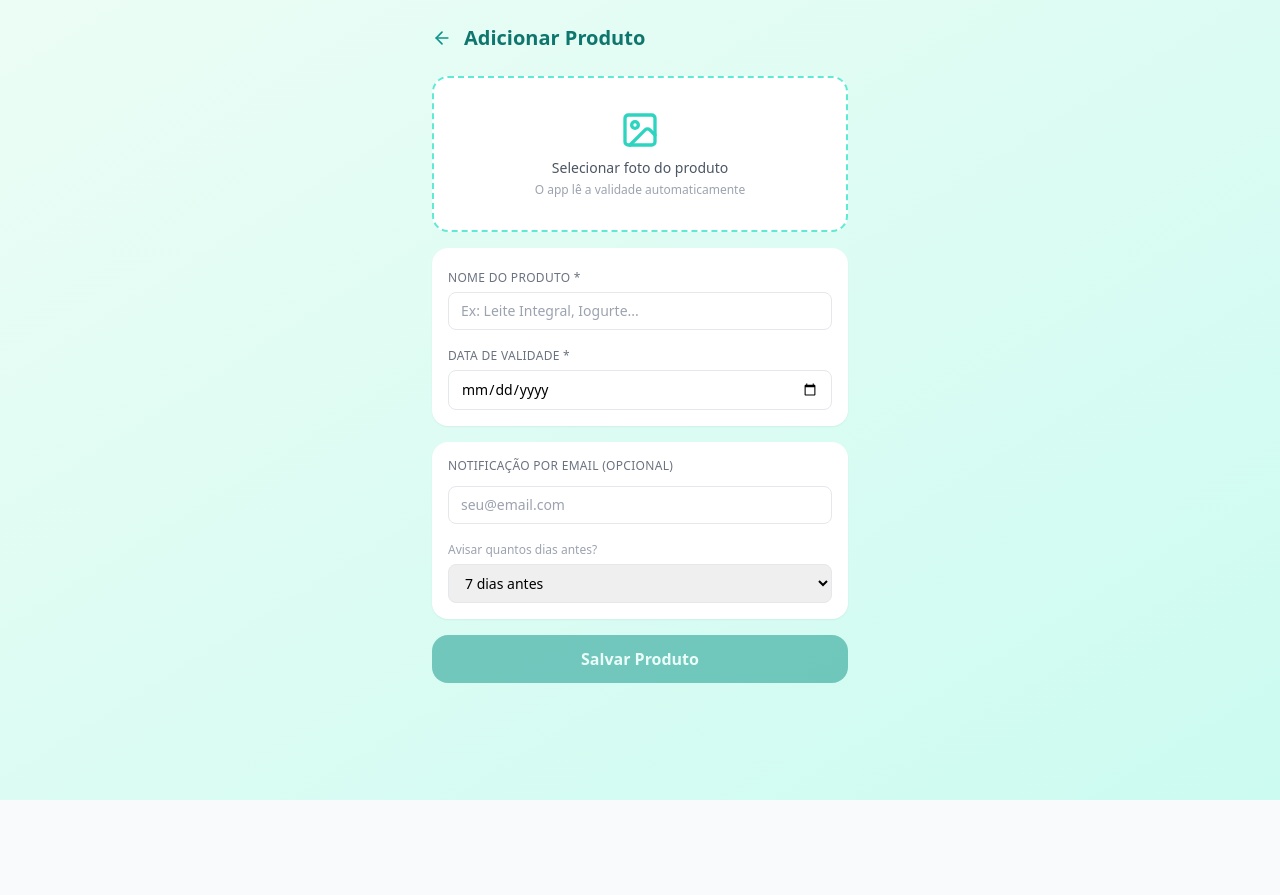
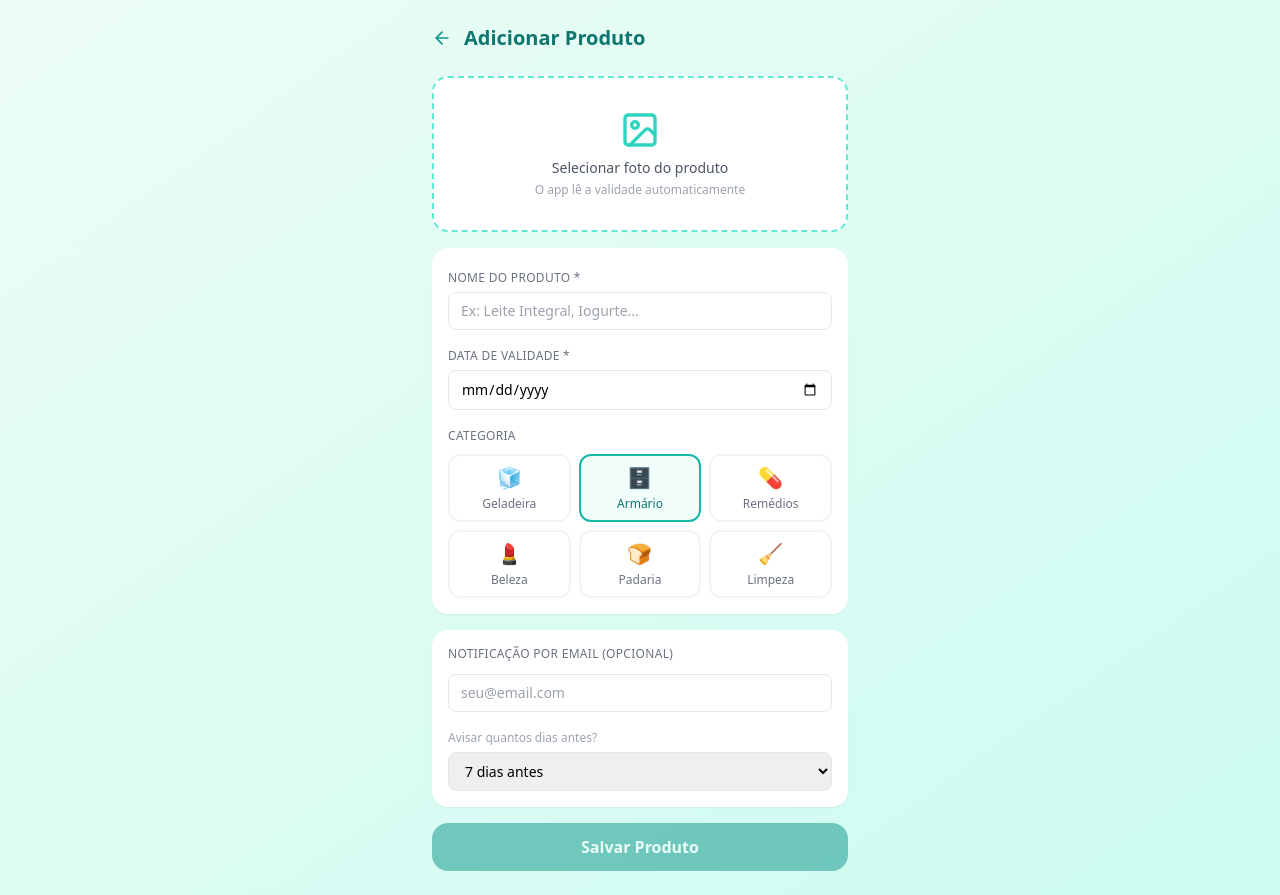
Before and after one commit to ataircarvalhosjc/venceai, a Next.js app: page /adicionar in a window 1280 px wide. Before the commit the page ends 800 px from the top, so only its background shows below. Built offline with nearby package versions, Linux system fonts and the light colour scheme; no server answers.

Commit message:
feat: add categories with emoji and recipe suggestions for expiring products

```diff
--- a/app/adicionar/page.tsx
+++ b/app/adicionar/page.tsx
@@ -6,6 +6,15 @@ import { ImageIcon, X, Loader2, ArrowLeft } from "lucide-react";
 import Link from "next/link";
 import { supabaseBrowser } from "@/lib/supabase-browser";
 
+const CATEGORIAS = [
+  { nome: "Geladeira", emoji: "🧊" },
+  { nome: "Armário", emoji: "🗄️" },
+  { nome: "Remédios", emoji: "💊" },
+  { nome: "Beleza", emoji: "💄" },
+  { nome: "Padaria", emoji: "🍞" },
+  { nome: "Limpeza", emoji: "🧹" },
+];
+
 export default function Adicionar() {
   const router = useRouter();
   const fileRef = useRef<HTMLInputElement>(null);
@@ -13,6 +22,7 @@ export default function Adicionar() {
   const [base64, setBase64] = useState<string | null>(null);
   const [nome, setNome] = useState("");
   const [validade, setValidade] = useState("");
+  const [categoria, setCategoria] = useState("Armário");
   const [email, setEmail] = useState("");
   const [diasAviso, setDiasAviso] = useState("7");
   const [loading, setLoading] = useState(false);
@@ -25,8 +35,6 @@ export default function Adicionar() {
       setPreview(dataUrl);
       const b64 = dataUrl.split(",")[1];
       setBase64(b64);
-
-      // Analisa automaticamente
       setAnalisando(true);
       try {
         const res = await fetch("/api/analisar", {
@@ -55,6 +63,7 @@ export default function Adicionar() {
         imageBase64: base64,
         nomeManual: nome,
         validadeManual: validade,
+        categoria,
         emailNotificacao: email || null,
         diasAviso: parseInt(diasAviso),
       }),
@@ -124,6 +133,26 @@ export default function Adicionar() {
                 className="w-full mt-1 px-3 py-2 border border-gray-200 rounded-lg text-sm focus:outline-none focus:ring-2 focus:ring-teal-400"
               />
             </div>
+            <div>
+              <label className="text-xs font-medium text-gray-500 uppercase tracking-wide">Categoria</label>
+              <div className="grid grid-cols-3 gap-2 mt-2">
+                {CATEGORIAS.map((cat) => (
+                  <button
+                    key={cat.nome}
+                    type="button"
+                    onClick={() => setCategoria(cat.nome)}
+                    className={`flex flex-col items-center py-2 px-1 rounded-xl border-2 text-xs font-medium transition-all ${
+                      categoria === cat.nome
+                        ? "border-teal-500 bg-teal-50 text-teal-700"
+                        : "border-gray-100 bg-white text-gray-500 hover:border-teal-200"
+                    }`}
+                  >
+                    <span className="text-xl mb-1">{cat.emoji}</span>
+                    {cat.nome}
+                  </button>
+                ))}
+              </div>
+            </div>
           </div>
 
           {/* Notificação */}
--- a/app/api/produtos/route.ts
+++ b/app/api/produtos/route.ts
@@ -48,7 +48,7 @@ export async function POST(req: NextRequest) {
 
   const { data, error } = await supabase
     .from("produtos")
-    .insert({ nome, validade, email_notificacao: emailNotificacao, dias_aviso: diasAviso ?? 7, user_id: userId })
+    .insert({ nome, validade, categoria: body.categoria ?? "Armário", email_notificacao: emailNotificacao, dias_aviso: diasAviso ?? 7, user_id: userId })
     .select()
     .single();
 
--- a/app/page.tsx
+++ b/app/page.tsx
@@ -4,9 +4,19 @@ import { useEffect, useState } from "react";
 import Link from "next/link";
 import { useRouter } from "next/navigation";
 import { differenceInDays, parseISO, startOfDay } from "date-fns";
-import { Plus, Trash2, AlertTriangle, CheckCircle, Clock, LogOut } from "lucide-react";
+import { Plus, Trash2, AlertTriangle, CheckCircle, Clock, LogOut, ChefHat, X } from "lucide-react";
 import { supabaseBrowser } from "@/lib/supabase-browser";
 import type { Produto } from "@/lib/supabase";
+
+const CATEGORIAS = [
+  { nome: "Todas", emoji: "📦" },
+  { nome: "Geladeira", emoji: "🧊" },
+  { nome: "Armário", emoji: "🗄️" },
+  { nome: "Remédios", emoji: "💊" },
+  { nome: "Beleza", emoji: "💄" },
+  { nome: "Padaria", emoji: "🍞" },
+  { nome: "Limpeza", emoji: "🧹" },
+];
 
 function badgeValidade(validade: string) {
   const dias = differenceInDays(startOfDay(parseISO(validade)), startOfDay(new Date()));
@@ -16,10 +26,18 @@ function badgeValidade(validade: string) {
   return { label: `${dias}d`, cor: "bg-green-100 text-green-700 border-green-200", icon: <CheckCircle className="w-3 h-3" /> };
 }
 
+function getEmoji(categoria: string) {
+  return CATEGORIAS.find(c => c.nome === categoria)?.emoji ?? "📦";
+}
+
 export default function Home() {
   const router = useRouter();
   const [produtos, setProdutos] = useState<Produto[]>([]);
   const [loading, setLoading] = useState(true);
+  const [filtro, setFiltro] = useState("Todas");
+  const [receita, setReceita] = useState("");
+  const [loadingReceita, setLoadingReceita] = useState(false);
+  const [mostrarReceita, setMostrarReceita] = useState(false);
 
   const logout = async () => {
     await supabaseBrowser.auth.signOut();
@@ -28,10 +46,7 @@ export default function Home() {
 
   const getToken = async () => {
     const { data } = await supabaseBrowser.auth.getSession();
-    if (!data.session) {
-      router.push("/login");
-      return null;
-    }
+    if (!data.session) { router.push("/login"); return null; }
     return data.session.access_token;
   };
 
@@ -50,17 +65,38 @@ export default function Home() {
     setProdutos((prev) => prev.filter((p) => p.id !== id));
   };
 
+  const buscarReceita = async () => {
+    const urgentes = produtos.filter(p => {
+      const dias = differenceInDays(startOfDay(parseISO(p.validade)), startOfDay(new Date()));
+      return dias >= 0 && dias <= 7;
+    }).map(p => p.nome);
+
+    if (!urgentes.length) return;
+    setLoadingReceita(true);
+    setMostrarReceita(true);
+    const res = await fetch("/api/receita", {
+      method: "POST",
+      headers: { "Content-Type": "application/json" },
+      body: JSON.stringify({ produtos: urgentes }),
+    });
+    const data = await res.json();
+    setReceita(data.receita ?? "Não foi possível gerar uma receita.");
+    setLoadingReceita(false);
+  };
+
   useEffect(() => { carregar(); }, []);
 
-  const vencidos = produtos.filter(p => differenceInDays(parseISO(p.validade), new Date()) < 0);
-  const urgentes = produtos.filter(p => { const d = differenceInDays(parseISO(p.validade), new Date()); return d >= 0 && d <= 7; });
-  const ok = produtos.filter(p => differenceInDays(parseISO(p.validade), new Date()) > 7);
+  const produtosFiltrados = filtro === "Todas" ? produtos : produtos.filter(p => p.categoria === filtro);
+  const vencidos = produtosFiltrados.filter(p => differenceInDays(parseISO(p.validade), new Date()) < 0);
+  const urgentes = produtosFiltrados.filter(p => { const d = differenceInDays(parseISO(p.validade), new Date()); return d >= 0 && d <= 7; });
+  const ok = produtosFiltrados.filter(p => differenceInDays(parseISO(p.validade), new Date()) > 7);
+  const produtosUrgentesTotal = produtos.filter(p => { const d = differenceInDays(parseISO(p.validade), new Date()); return d >= 0 && d <= 7; });
 
   return (
     <div className="min-h-screen bg-gradient-to-br from-emerald-50 to-teal-100">
       <div className="max-w-md mx-auto px-4 py-6">
         {/* Header */}
-        <div className="flex items-center justify-between mb-6">
+        <div className="flex items-center justify-between mb-4">
           <div>
             <h1 className="text-2xl font-bold text-teal-700">VenceAí</h1>
             <p className="text-sm text-gray-500">{produtos.length === 1 ? "1 produto cadastrado" : `${produtos.length} produtos cadastrados`}</p>
@@ -69,19 +105,66 @@ export default function Home() {
             <button onClick={logout} className="text-gray-400 hover:text-red-500 transition-colors p-1" title="Sair">
               <LogOut className="w-5 h-5" />
             </button>
-            <Link
-              href="/adicionar"
-              className="flex items-center gap-1 bg-teal-600 text-white px-4 py-2 rounded-full text-sm font-medium hover:bg-teal-700 transition-colors"
-            >
+            <Link href="/adicionar" className="flex items-center gap-1 bg-teal-600 text-white px-4 py-2 rounded-full text-sm font-medium hover:bg-teal-700 transition-colors">
               <Plus className="w-4 h-4" />
               Adicionar
             </Link>
           </div>
         </div>
 
+        {/* Sugestão de receita */}
+        {produtosUrgentesTotal.length > 0 && (
+          <button
+            onClick={buscarReceita}
+            className="w-full mb-4 flex items-center justify-center gap-2 bg-orange-500 text-white py-2.5 rounded-2xl text-sm font-medium hover:bg-orange-600 transition-colors"
+          >
+            <ChefHat className="w-4 h-4" />
+            {produtosUrgentesTotal.length === 1
+              ? `1 produto prestes a vencer — ver receita`
+              : `${produtosUrgentesTotal.length} produtos prestes a vencer — ver receita`}
+          </button>
+        )}
+
+        {/* Modal receita */}
+        {mostrarReceita && (
+          <div className="bg-white rounded-2xl p-4 shadow-sm mb-4 relative">
+            <button onClick={() => setMostrarReceita(false)} className="absolute top-3 right-3 text-gray-400 hover:text-gray-600">
+              <X className="w-4 h-4" />
+            </button>
+            <div className="flex items-center gap-2 mb-3">
+              <ChefHat className="w-5 h-5 text-orange-500" />
+              <p className="font-semibold text-gray-800">Sugestão de Receita</p>
+            </div>
+            {loadingReceita ? (
+              <p className="text-sm text-gray-400 text-center py-4">Gerando receita...</p>
+            ) : (
+              <p className="text-sm text-gray-700 whitespace-pre-line">{receita}</p>
+            )}
+          </div>
+        )}
+
+        {/* Filtro categorias */}
+        <div className="flex gap-2 overflow-x-auto pb-2 mb-4 scrollbar-hide">
+          {CATEGORIAS.map((cat) => (
+            <button
+              key={cat.nome}
+              onClick={() => setFiltro(cat.nome)}
+              className={`flex-shrink-0 flex items-center gap-1 px-3 py-1.5 rounded-full text-xs font-medium transition-all ${
+                filtro === cat.nome
+                  ? "bg-teal-600 text-white"
+                  : "bg-white text-gray-500 hover:bg-teal-50"
+              }`}
+            >
+              <span>{cat.emoji}</span>
+              {cat.nome}
+            </button>
+          ))}
+        </div>
+
+        {/* Lista */}
         {loading ? (
           <div className="text-center py-16 text-gray-400">Carregando...</div>
-        ) : produtos.length === 0 ? (
+        ) : produtosFiltrados.length === 0 ? (
           <div className="text-center py-16">
             <p className="text-5xl mb-4">📦</p>
             <p className="text-gray-500 font-medium">Nenhum produto cadastrado</p>
@@ -93,6 +176,7 @@ export default function Home() {
               const badge = badgeValidade(produto.validade);
               return (
                 <div key={produto.id} className="bg-white rounded-2xl p-4 shadow-sm flex items-center gap-3">
+                  <span className="text-2xl">{getEmoji(produto.categoria)}</span>
                   <div className="flex-1 min-w-0">
                     <p className="font-semibold text-gray-900 truncate">{produto.nome}</p>
                     <p className="text-xs text-gray-400 mt-0.5">
@@ -103,10 +187,7 @@ export default function Home() {
                     {badge.icon}
                     {badge.label}
                   </span>
-                  <button
-                    onClick={() => deletar(produto.id)}
-                    className="text-gray-300 hover:text-red-500 transition-colors p-1"
-                  >
+                  <button onClick={() => deletar(produto.id)} className="text-gray-300 hover:text-red-500 transition-colors p-1">
                     <Trash2 className="w-4 h-4" />
                   </button>
                 </div>
--- a/lib/supabase.ts
+++ b/lib/supabase.ts
@@ -9,6 +9,7 @@ export type Produto = {
   id: number;
   nome: string;
   validade: string; // YYYY-MM-DD
+  categoria: string;
   email_notificacao: string;
   dias_aviso: number;
   criado_em: string;
```
Also changed, not shown: app/api/receita/route.ts (added, +28 -0 lines).
